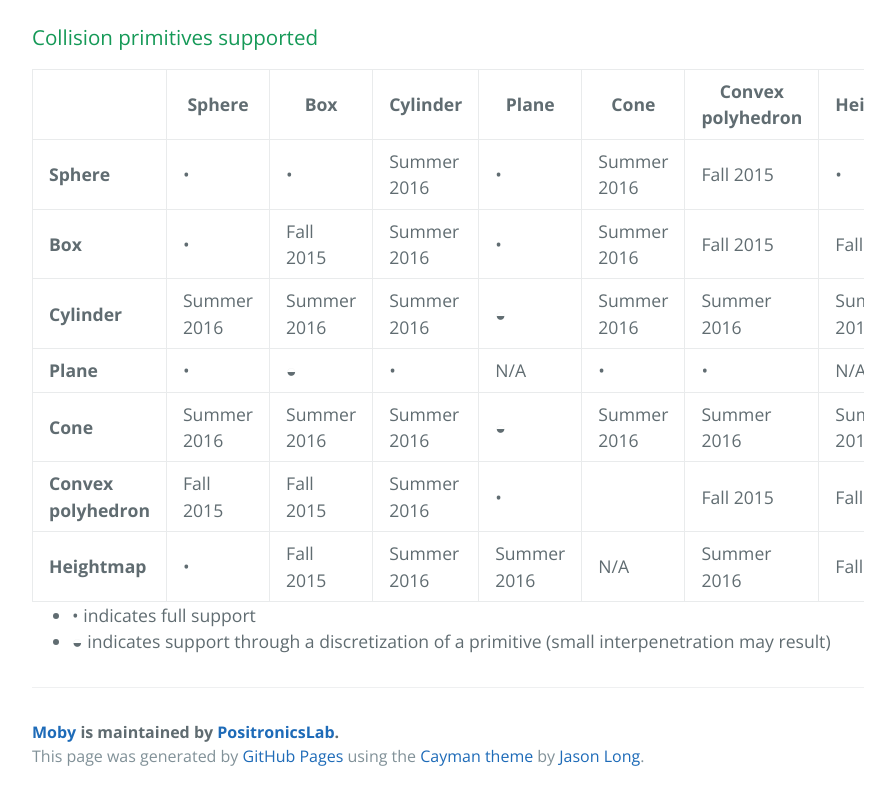
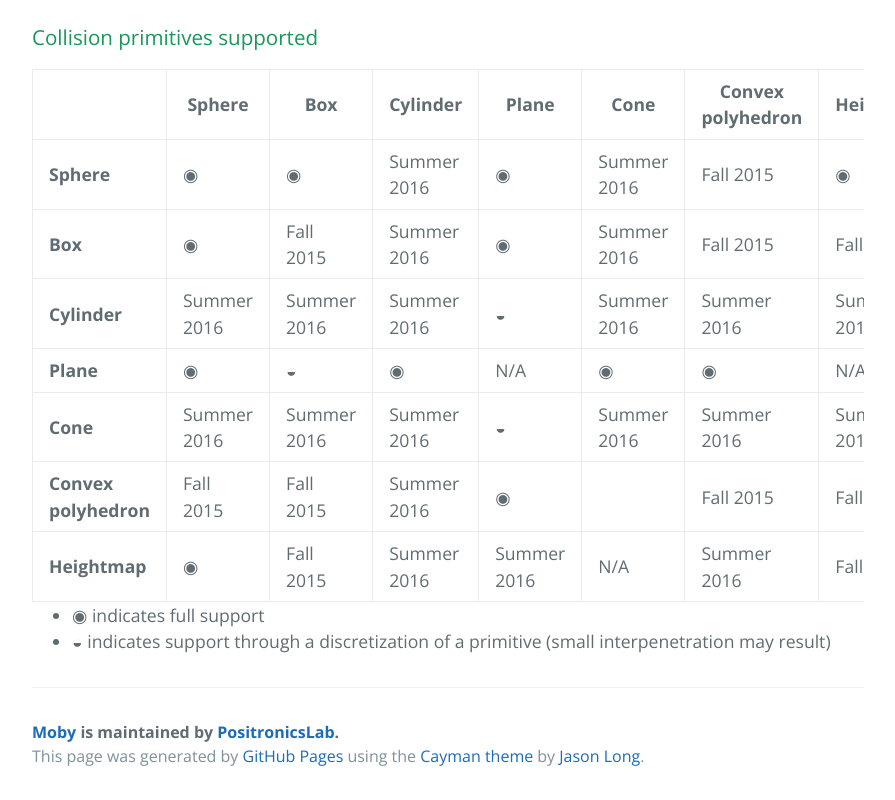
Before and after one commit to PositronicsLab/Moby, a plain HTML site: page index.html in a window 1280 px wide. Shown: the part 1396-2196 px from the top of the page, without its empty margins (192-1087 px from the left). Drawn offline with nearby package versions, Linux system fonts and the light colour scheme.

```diff
--- a/index.html
+++ b/index.html
@@ -122,20 +122,20 @@
 <tbody>
 <tr>
 <td><strong>Sphere</strong></td>
-<td>•</td>
-<td>•</td>
+<td>◉</td>
+<td>◉</td>
 <td>Summer 2016</td>
-<td>•</td>
+<td>◉</td>
 <td>Summer 2016</td>
 <td>Fall 2015</td>
-<td>•</td>
+<td>◉</td>
 </tr>
 <tr>
 <td><strong>Box</strong></td>
-<td>•</td>
+<td>◉</td>
 <td>Fall 2015</td>
 <td>Summer 2016</td>
-<td>•</td>
+<td>◉</td>
 <td>Summer 2016</td>
 <td>Fall 2015</td>
 <td>Fall 2015</td>
@@ -152,12 +152,12 @@
 </tr>
 <tr>
 <td><strong>Plane</strong></td>
-<td>•</td>
+<td>◉</td>
 <td>◒</td>
-<td>•</td>
+<td>◉</td>
 <td>N/A</td>
-<td>•</td>
-<td>•</td>
+<td>◉</td>
+<td>◉</td>
 <td>N/A</td>
 </tr>
 <tr>
@@ -175,14 +175,14 @@
 <td>Fall 2015</td>
 <td>Fall 2015</td>
 <td>Summer 2016</td>
-<td>•</td>
+<td>◉</td>
 <td></td>
 <td>Fall 2015</td>
 <td>Fall 2015</td>
 </tr>
 <tr>
 <td><strong>Heightmap</strong></td>
-<td>•</td>
+<td>◉</td>
 <td>Fall 2015</td>
 <td>Summer 2016</td>
 <td>Summer 2016</td>
@@ -194,7 +194,7 @@
 </table>
 
 <ul>
-<li>• indicates full support</li>
+<li>◉ indicates full support</li>
 <li>◒ indicates support through a discretization of a primitive (small interpenetration may result)</li>
 </ul>
 
```
Also changed, not shown: params.json (+1 -1 lines).
